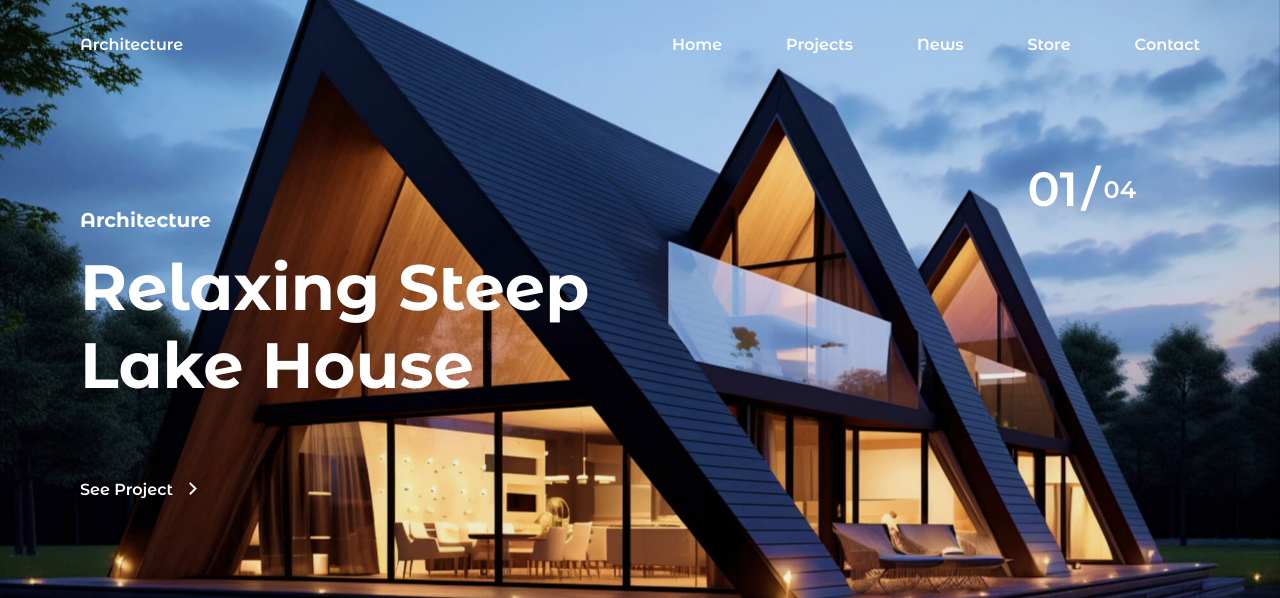
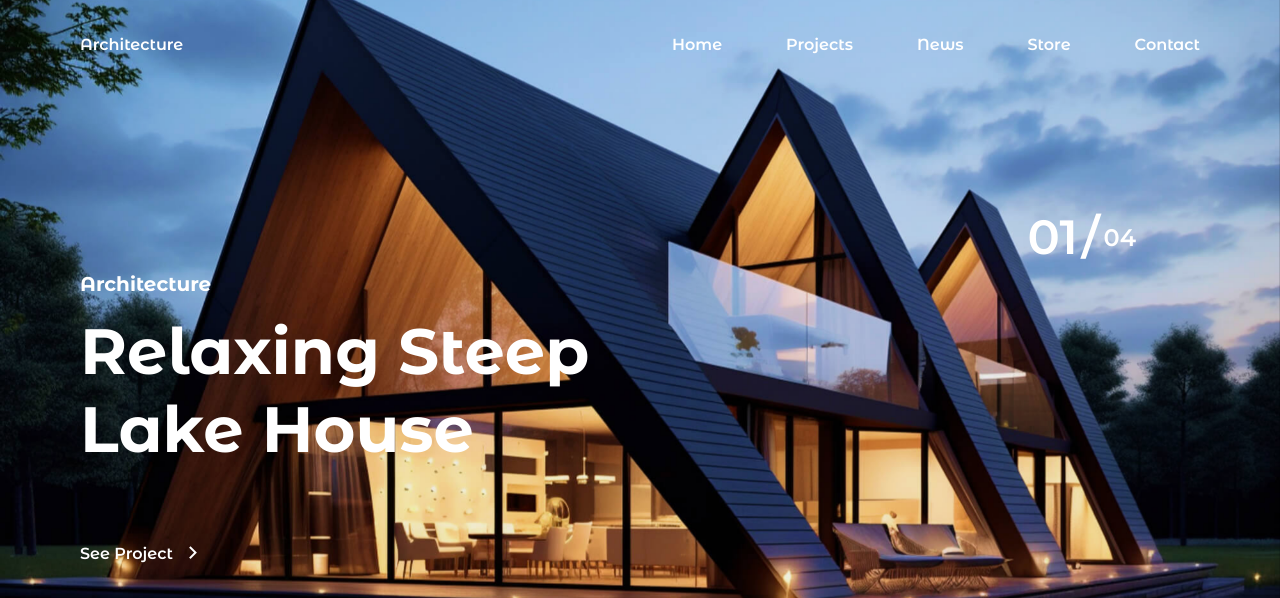
Before and after one commit to Jaymieblaze/Architecture-Website, a plain HTML site: page index.html in a window 1280 px wide. Shown: the top 598 px of the page. Drawn offline with nearby package versions, Linux system fonts and the light colour scheme.

Commit message:
Media Query- Taller Devices

```diff
--- a/assets/css/styles.css
+++ b/assets/css/styles.css
@@ -340,3 +340,16 @@ img{
         font-size: 3rem;
     }
 }
+
+/* For Taller devices */
+@media screen and (min-width:800px) and (min-height:800px){
+    .home__article{
+        padding-top: 17rem;
+    }
+
+    .swiper-pagination{
+        top: 13rem;
+    }
+
+
+}
```
